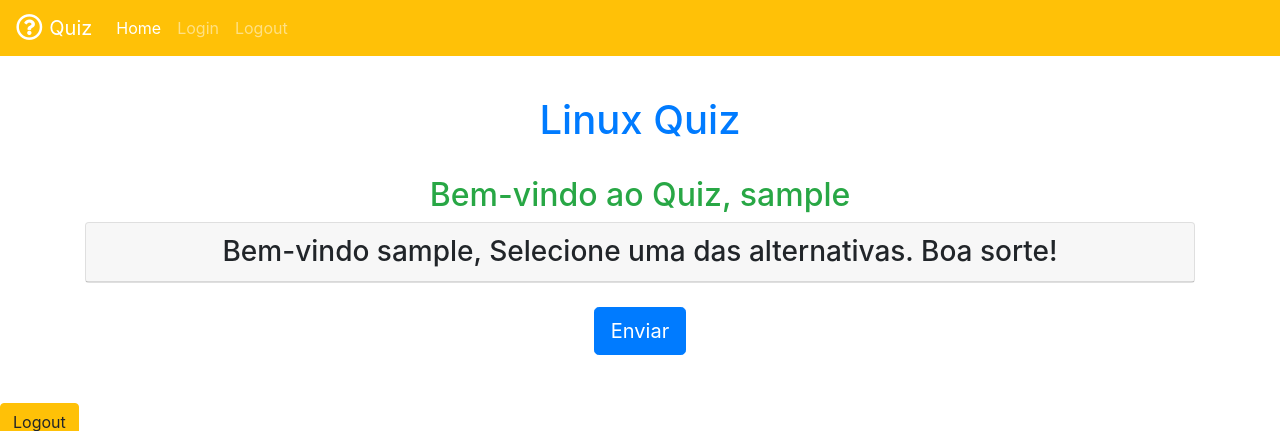
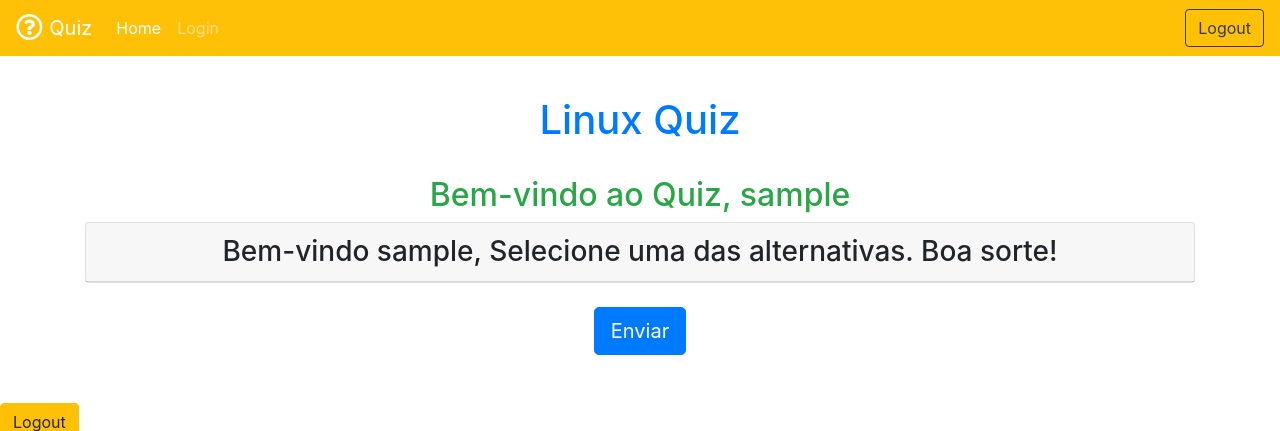
Before and after one commit to gabrielp10/quiz, a PHP site: page /home.php in a window 1280 px wide. Shown: the top 431 px of the page. Run offline with PHP 8.4, Linux system fonts and the light colour scheme; the visitor is signed in with stand-in values (Sample User, id 1); data that the repository does not hold is empty; some libraries are stand-ins or nearby versions.

Commit message:
Update navbar.php

```diff
--- a/navbar.php
+++ b/navbar.php
@@ -28,11 +28,16 @@
         <li class="nav-item">
           <a class="nav-link" href="#">Login</a>
         </li>
-        <li class="nav-item">
-          <a class="nav-link" href="logout.php">Logout</a>
-        </li>
+
       </ul>
+
+      <form class="form-inline my-2 my-lg-0">
+        <a class="btn btn-outline-dark my-2 my-sm-0" href="logout.php">Logout</a>
+      </form>
+
     </div>
+
+
   </nav>
 
 <body>
```
